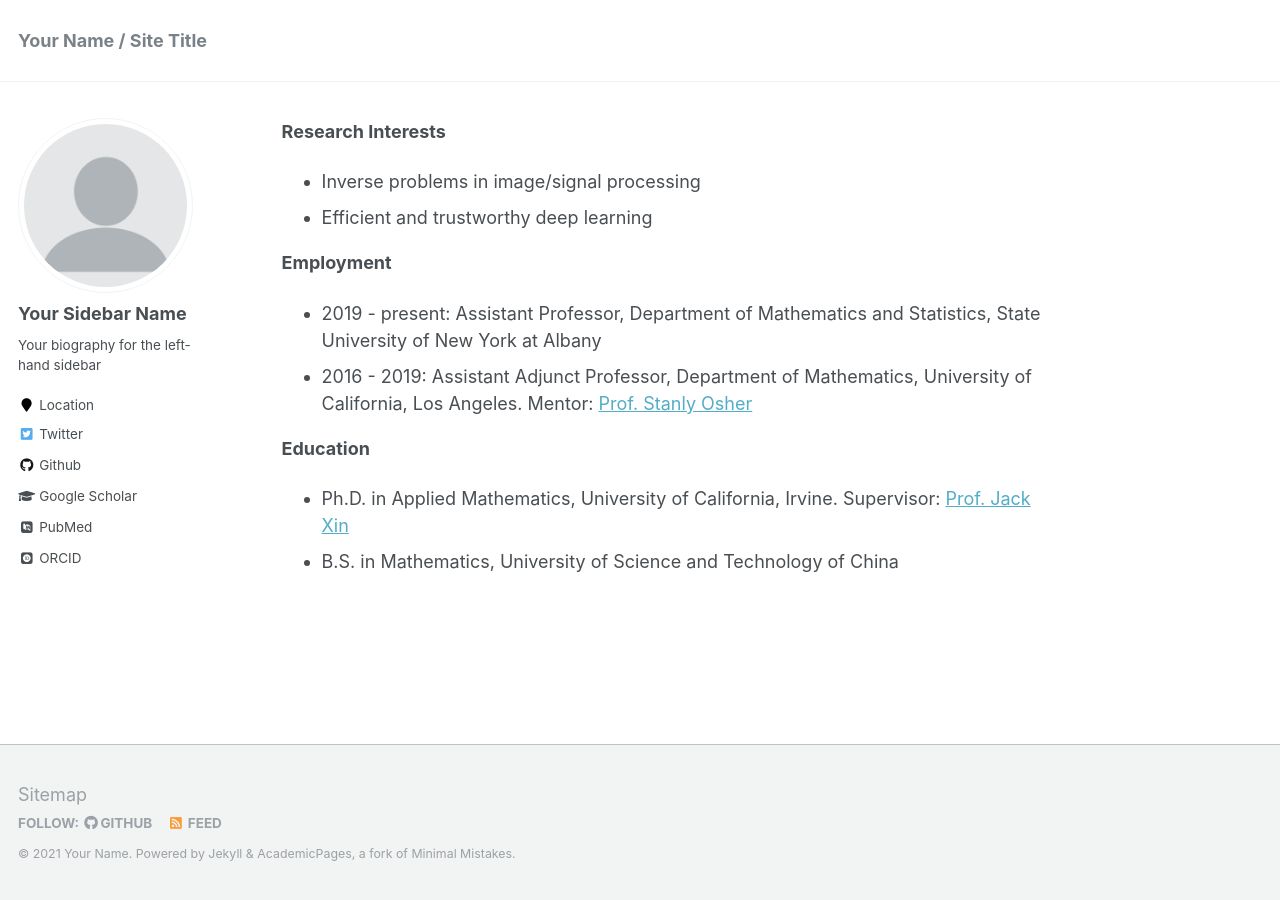
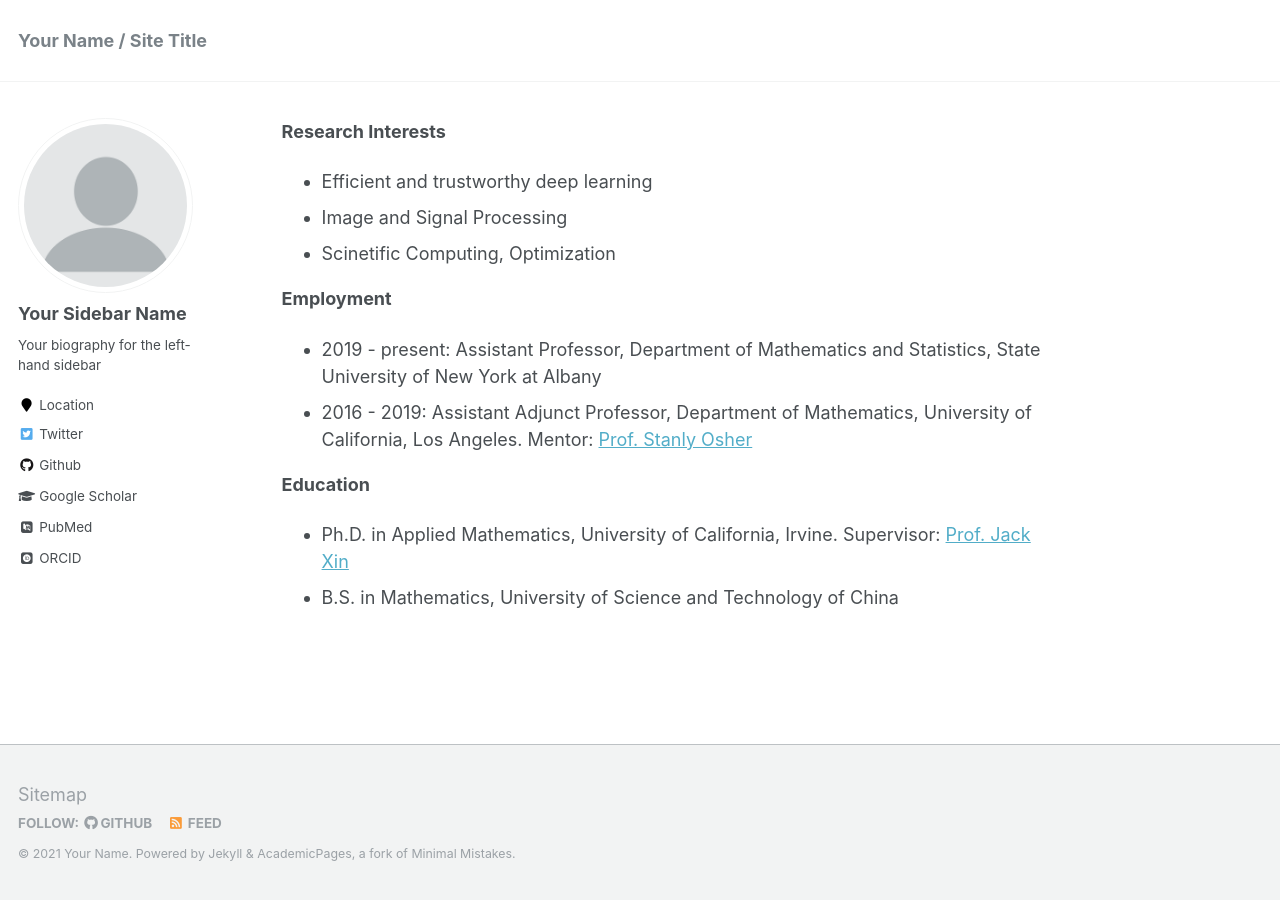
Before and after one commit to yin-penghang/yin-penghang.github.io, a Jekyll site: the page built from _pages/about.md, in a window 1280 px wide. Built offline with Jekyll 4.4.1, drawn with Linux system fonts in a browser that asks for light colours; some web fonts are replaced.

Commit message:
Update about.md

```diff
--- a/_pages/about.md
+++ b/_pages/about.md
@@ -9,8 +9,10 @@ redirect_from:
 ---
 
 **Research Interests**
- - Inverse problems in image/signal processing
  - Efficient and trustworthy deep learning
+ - Image and Signal Processing
+ - Scinetific Computing, Optimization
+
 
 
 **Employment**
```
